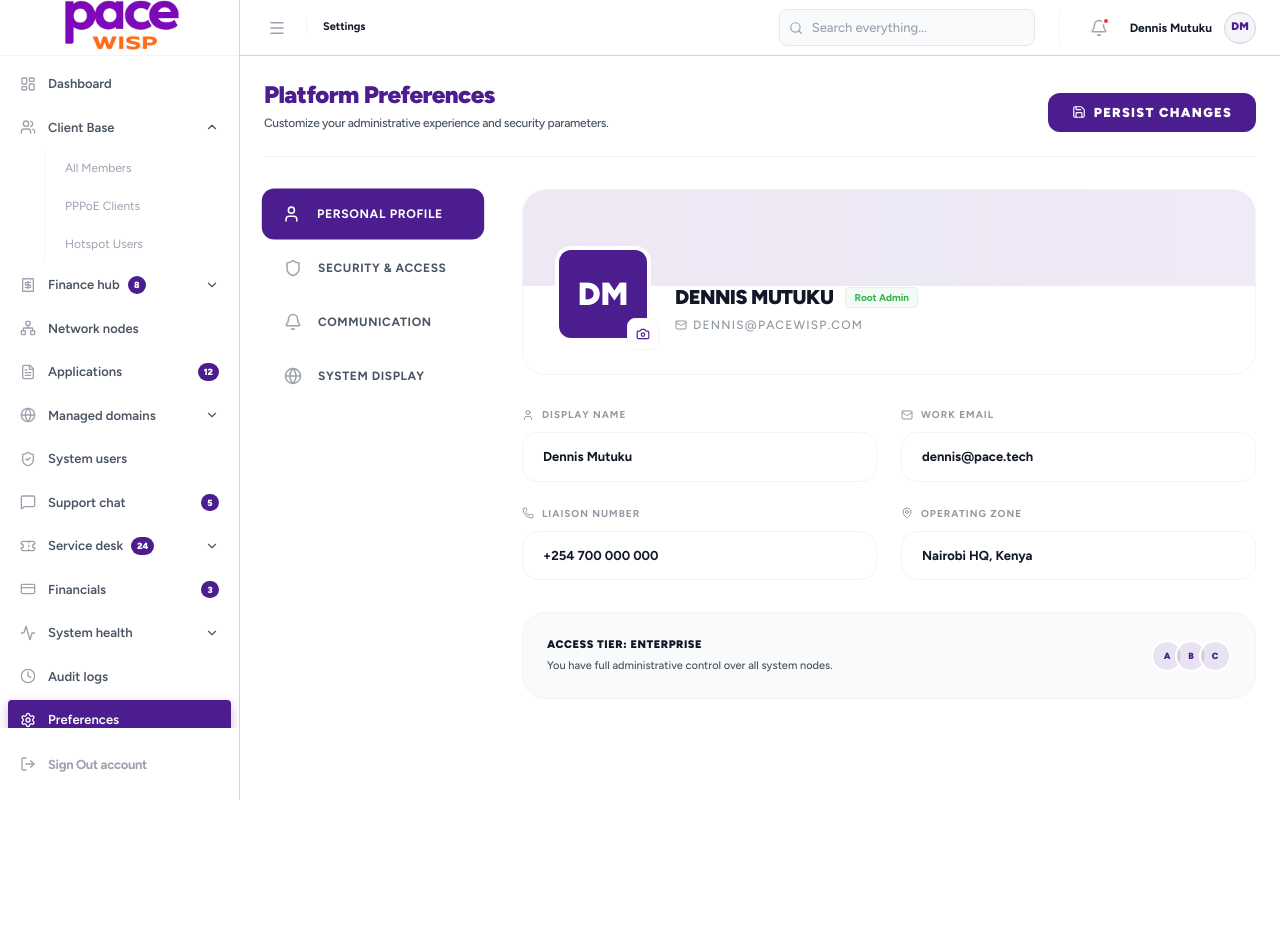
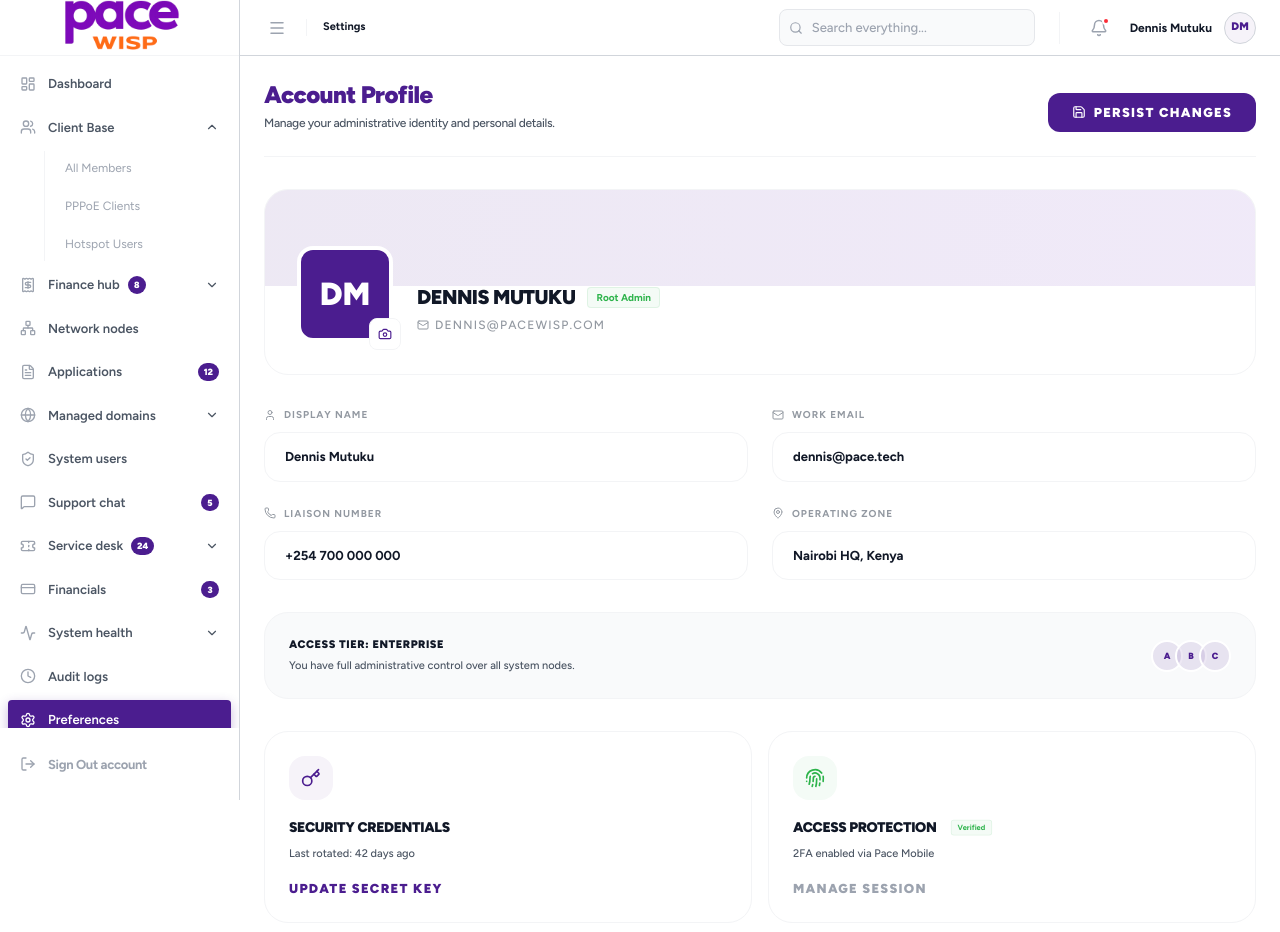
Before and after one commit to dennismutuku2005/pacewebsite, a Next.js app in the folder paceadmin/: page /dashboard/settings in a window 1280 px wide. Shown: the top 932 px of the page. Before the commit the page ends 800 px from the top, so only its background shows below. Built offline with nearby package versions, Linux system fonts and the light colour scheme.

Commit message:
Auto-update: page.js

```diff
--- a/paceadmin/src/app/dashboard/settings/page.js
+++ b/paceadmin/src/app/dashboard/settings/page.js
@@ -1,9 +1,9 @@
 "use client"
 
-import React, { useState } from 'react'
+import React from 'react'
 import {
     User, Mail, Phone, MapPin,
-    Shield, Bell, Globe, Lock,
+    Bell, Globe, Lock,
     Save, Camera, CheckCircle2,
     Calendar, Key, Fingerprint
 } from 'lucide-react'
@@ -11,23 +11,14 @@ import { cn } from '@/lib/utils'
 import { Badge } from '@/components/Badge'
 
 export default function SettingsPage() {
-    const [activeTab, setActiveTab] = useState('profile')
-
-    const tabs = [
-        { id: 'profile', icon: User, label: 'Personal Profile' },
-        { id: 'security', icon: Shield, label: 'Security & Access' },
-        { id: 'notifications', icon: Bell, label: 'Communication' },
-        { id: 'display', icon: Globe, label: 'System Display' },
-    ]
-
     return (
-        <div className="space-y-8 font-figtree">
+        <div className="space-y-8 font-figtree max-w-5xl mx-auto">
 
             {/* Header */}
             <div className="flex flex-col sm:flex-row sm:items-end justify-between gap-6 border-b border-gray-100 pb-6">
                 <div>
-                    <h1 className="text-[24px] font-black text-admin-value leading-tight tracking-tight text-pace-purple transition-all">Platform Preferences</h1>
-                    <p className="text-[12px] text-admin-label mt-1 font-medium tracking-tight">Customize your administrative experience and security parameters.</p>
+                    <h1 className="text-[24px] font-black text-admin-value leading-tight tracking-tight text-pace-purple transition-all">Account Profile</h1>
+                    <p className="text-[12px] text-admin-label mt-1 font-medium tracking-tight">Manage your administrative identity and personal details.</p>
                 </div>
                 <div className="flex gap-3">
                     <button className="px-6 py-2.5 bg-pace-purple text-white rounded-xl text-[11px] font-black hover:bg-[#3d1a75] transition-all uppercase tracking-widest shadow-lg shadow-pace-purple/20 flex items-center gap-2 group">
@@ -37,32 +28,8 @@ export default function SettingsPage() {
                 </div>
             </div>
 
-            <div className="grid grid-cols-1 lg:grid-cols-12 gap-10">
-
-                {/* Left: Tab Navigation */}
-                <div className="lg:col-span-3 space-y-1">
-                    {tabs.map((tab) => (
-                        <button
-                            key={tab.id}
-                            onClick={() => setActiveTab(tab.id)}
-                            className={cn(
-                                "w-full flex items-center gap-4 px-5 py-4 rounded-xl transition-all duration-300 group",
-                                activeTab === tab.id
-                                    ? "bg-pace-purple text-white shadow-md scale-[1.02]"
-                                    : "text-admin-label hover:bg-gray-50 hover:text-admin-value"
-                            )}
-                        >
-                            <tab.icon size={18} className={cn("transition-colors", activeTab === tab.id ? "text-white" : "text-admin-dim group-hover:text-pace-purple")} />
-                            <span className="font-bold text-[12px] uppercase tracking-wider">{tab.label}</span>
-                        </button>
-                    ))}
-                </div>
-
-                {/* Right: Content Area */}
-                <div className="lg:col-span-9 space-y-8">
-
+            <div className="space-y-8">
                 {/* Profile Section */}
-                    {activeTab === 'profile' && (
                 <div className="space-y-8 animate-in fade-in slide-in-from-bottom-2 duration-500">
 
                     {/* Avatar/Cover Area */}
@@ -124,21 +91,17 @@ export default function SettingsPage() {
                             ))}
                         </div>
                     </div>
-                        </div>
-                    )}
 
-                    {/* Security Placeholder */}
-                    {activeTab === 'security' && (
-                        <div className="space-y-6 animate-in fade-in slide-in-from-bottom-2 duration-500">
+                    {/* Security Quick Access */}
                     <div className="grid grid-cols-1 md:grid-cols-2 gap-4">
                         <div className="p-6 border border-gray-100 rounded-3xl bg-white shadow-sm flex flex-col justify-between h-48 group hover:border-pace-purple/20 transition-all">
                             <div className="p-3 bg-pace-purple/5 rounded-2xl w-fit text-pace-purple group-hover:scale-110 transition-transform">
                                 <Key size={20} />
                             </div>
                             <div className="space-y-2">
-                                        <h4 className="text-[14px] font-black text-admin-value uppercase tracking-tight">Password Management</h4>
+                                <h4 className="text-[14px] font-black text-admin-value uppercase tracking-tight">Security Credentials</h4>
                                 <p className="text-[11px] text-admin-label font-medium">Last rotated: 42 days ago</p>
-                                        <button className="text-[10px] font-black text-pace-purple uppercase tracking-widest hover:underline mt-2">Change Secret Key</button>
+                                <button className="text-[10px] font-black text-pace-purple uppercase tracking-widest hover:underline mt-2">Update Secret Key</button>
                             </div>
                         </div>
                         <div className="p-6 border border-gray-100 rounded-3xl bg-white shadow-sm flex flex-col justify-between h-48 group hover:border-pace-purple/20 transition-all">
@@ -147,16 +110,14 @@ export default function SettingsPage() {
                             </div>
                             <div className="space-y-2">
                                 <div className="flex items-center gap-2">
-                                            <h4 className="text-[14px] font-black text-admin-value uppercase tracking-tight">Two-Factor Auth</h4>
-                                            <Badge variant="success" className="scale-75">Active</Badge>
+                                    <h4 className="text-[14px] font-black text-admin-value uppercase tracking-tight">Access Protection</h4>
+                                    <Badge variant="success" className="scale-75">Verified</Badge>
                                 </div>
-                                        <p className="text-[11px] text-admin-label font-medium">Authentication via Pace Mobile App</p>
-                                        <button className="text-[10px] font-black text-admin-dim uppercase tracking-widest hover:underline mt-2">Recovery Codes</button>
+                                <p className="text-[11px] text-admin-label font-medium">2FA enabled via Pace Mobile</p>
+                                <button className="text-[10px] font-black text-admin-dim uppercase tracking-widest hover:underline mt-2">Manage Session</button>
                             </div>
                         </div>
                     </div>
-                        </div>
-                    )}
                 </div>
             </div>
         </div>
```
Lines whose indentation alone changed are shown as unchanged.
